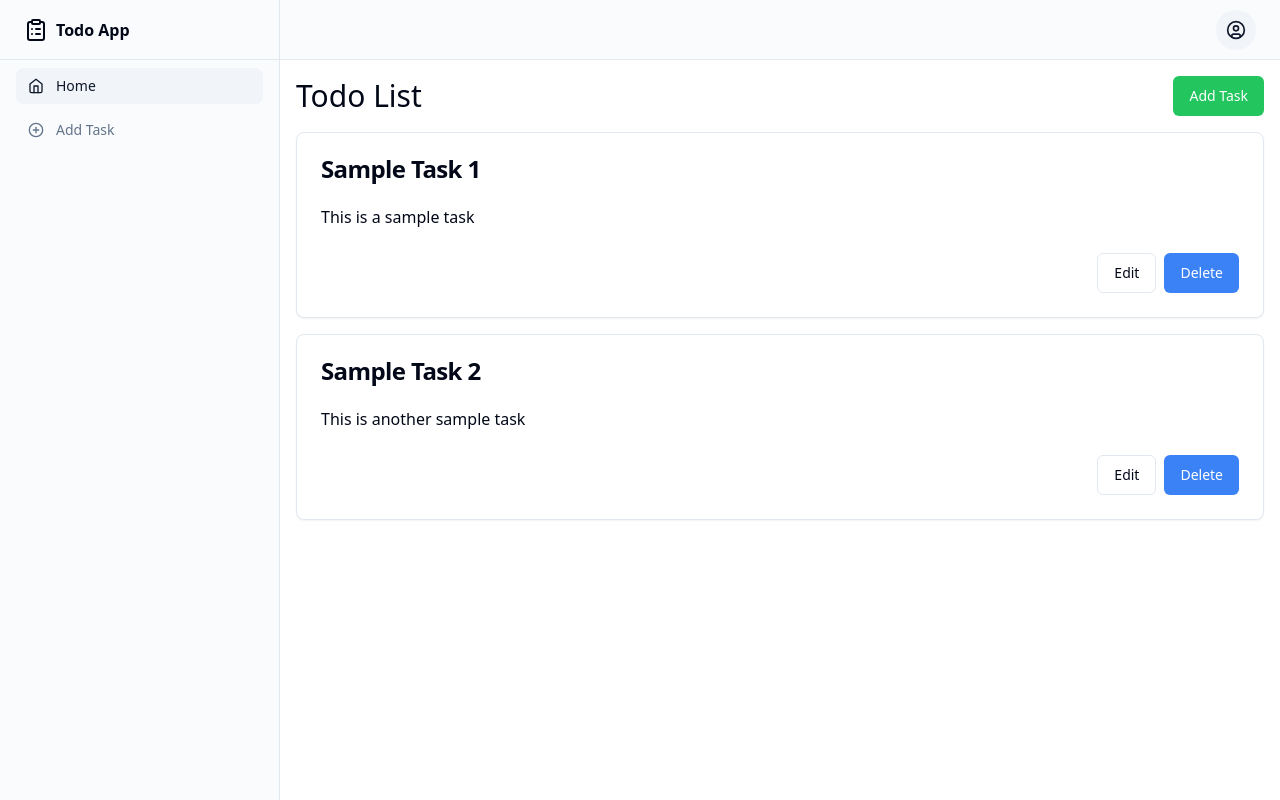
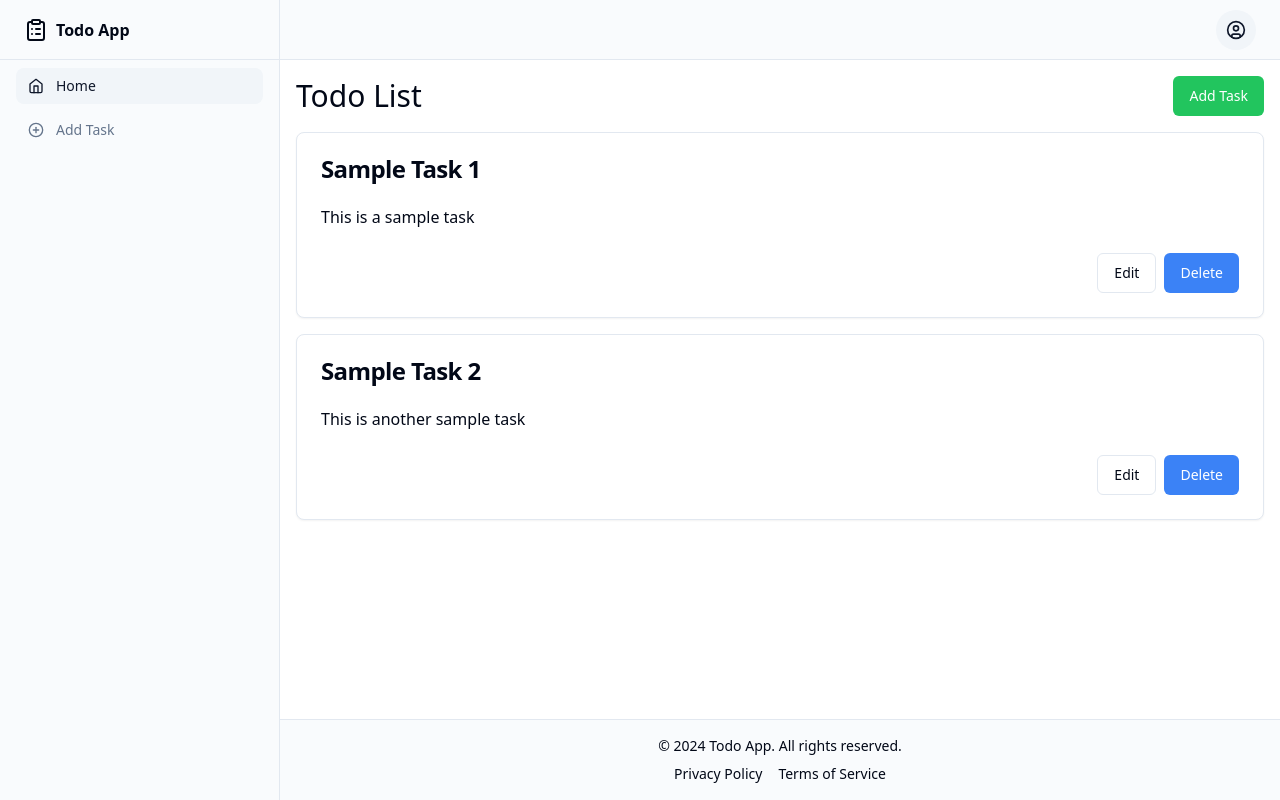
Before and after one commit to GPT-Engineer-App-Dev/task-reminder-app, a React (Vite) app: page / in a window 1280 px wide. Built offline with nearby package versions, Linux system fonts and the light colour scheme.

Commit message:
Added footer to the application with copyright notice and links to privacy policy and terms of service.

```diff
--- a/src/layouts/sidebar.jsx
+++ b/src/layouts/sidebar.jsx
@@ -26,6 +26,7 @@ const Layout = () => {
         <main className="flex-grow p-4 overflow-auto">
           <Outlet />
         </main>
+        <Footer />
       </div>
     </div>
   );
@@ -115,4 +116,18 @@ const SidebarNavLink = ({ to, children }) => (
   </NavLink>
 );
 
+const Footer = () => (
+  <footer className="border-t bg-muted/40 p-4 text-center text-sm">
+    <p>&copy; {new Date().getFullYear()} Todo App. All rights reserved.</p>
+    <nav className="mt-2 space-x-4">
+      <NavLink to="/privacy-policy" className="hover:underline">
+        Privacy Policy
+      </NavLink>
+      <NavLink to="/terms-of-service" className="hover:underline">
+        Terms of Service
+      </NavLink>
+    </nav>
+  </footer>
+);
+
 export default Layout;
```
